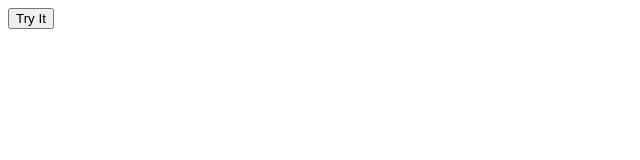
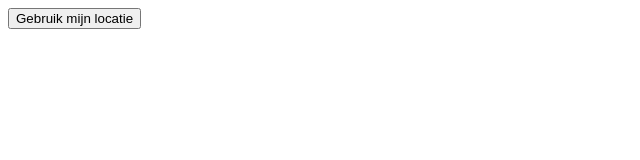
Before and after one commit to milanh-dev/ZonCheckApp, a plain HTML site: page index.html in a window 1280 px wide. Shown: the whole page, without its empty margins (0-640 px from the left). Drawn offline with Linux system fonts and the light colour scheme.

Commit message:
fix: changed title of button

```diff
--- a/index.html
+++ b/index.html
@@ -6,7 +6,7 @@
     <title>Document</title>
 </head>
 <body>
-    <button onclick="getLocation()">Try It</button>
+    <button onclick="getLocation()">Gebruik mijn locatie</button>
 
     <p id="output"></p>
 
```
